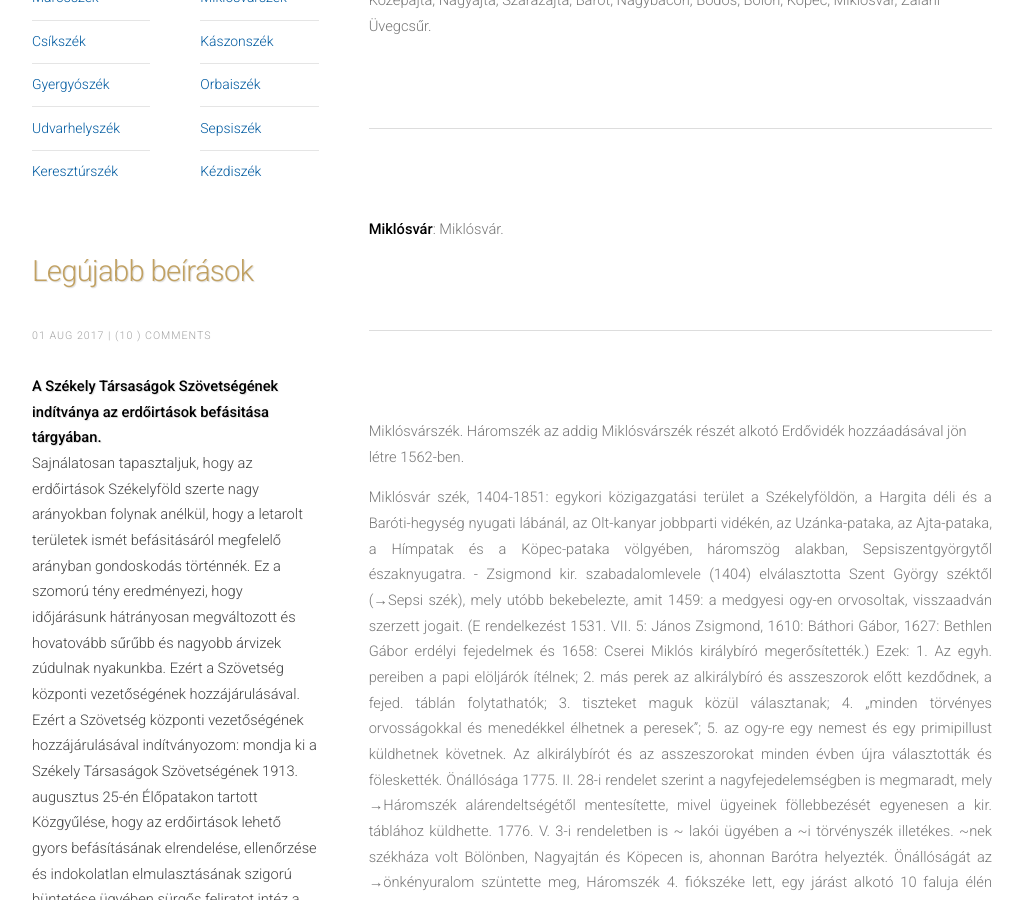
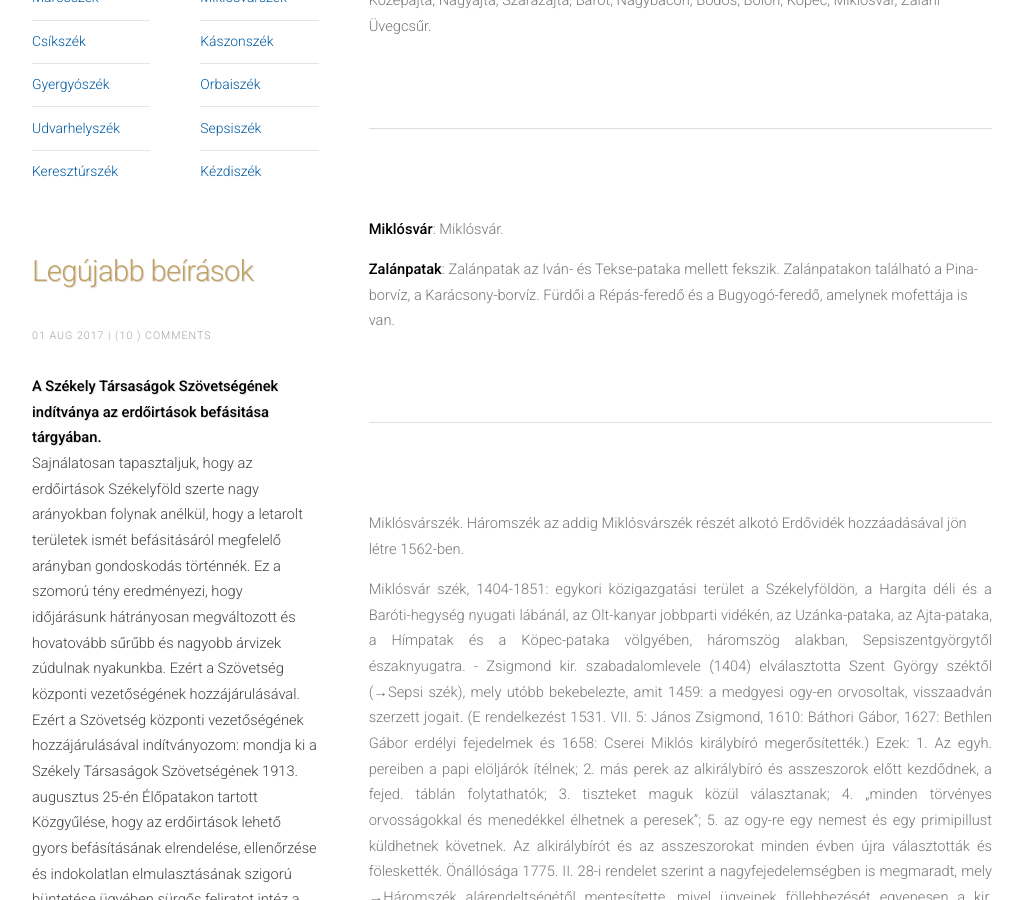
Before and after one commit to siculia/siculia.github.io, a Jekyll site: the page built from siculia-miklosvarszek.html, in a window 1280 px wide and 900 px high, scrolled down 823 px. Shown: the whole window, without its empty margins (128-1151 px from the left). Built offline with Jekyll 4.4.1, drawn with Linux system fonts in a browser that asks for light colours; nearby versions of some CDN libraries; library files that are not in the unit come from our copies.

Commit message:
Zalánpatak

```diff
--- a/siculia-haromszek.html
+++ b/siculia-haromszek.html
@@ -62,7 +62,7 @@ layout: default
 							<p style="text-align: left;"><b>Sugásfürdő</b>: Sugásfürdő borvízes fürdőtelep, korszerű szabadidő- és kezelőközponttal. Sugásfürdő egyik fő nevezetessége a Gőzlő, avagy Gyilkosbarlang. A sugásfürdői mofetta épületét 1894-ben építették. A település két sípályával várja a vendégeket.</p>
 							<p style="text-align: left;"><b>Szárazpatak</b>: Szárazpatak a Kászon-patak jobb parti mellékvölgyében található. Szárazpatak régi temploma a Kolomp-patak völgyében volt. Kézdiszárazpatak Marton­ka nevű helyén kénes ásványvízforrás tör a felszínre.</p>
 							<p style="text-align: left;"><b>Székelypetőfalva</b>: Székelypetőfalván megújult a Fortyogó borvízes medence és fatüzelésű szauna is rendelkezésre áll.</p>
-							<p style="text-align: left;"><b>Zalánpatak</b>: Zalánpatakon található a Pina-borvíz, a Karácsony-borvíz. Fürdői a Répás-feredő és a Bugyogó-feredő, amelynek mofettája is van.</p>
+							<p style="text-align: left;"><b>Zalánpatak</b>: Zalánpatak az Iván- és Tekse-pataka mellett fekszik. Zalánpatakon található a Pina-borvíz, a Karácsony-borvíz. Fürdői a Répás-feredő és a Bugyogó-feredő, amelynek mofettája is van.</p>
 							<p style="text-align: left;"><b>Vámoshíd</b>: Vámoshíd Aldobolytól vált külön, Sepsiszékhez tartozott.</p>
 							<p style="text-align: left;"><b>Uzonkafürdő</b>: Uzonkafürdő az Uzonka-patak völgyében fekszik, közigazgatásilag Nagybaconhoz tartozik. Az Uzonka-völgyben borvízes források fakadnak, ezek táplálják üdülőtelep borvizes strandját és az Uzonkai borvízes-lápot. A Fenyős-patak völgyében található az Istenkas nevet viselő borvizes medence. Az Istenkasba beömlő Érces-patak oldalában három nagyobb kőfülke alakult ki, két üregből ásványvíz folyik ki, amelyek kisebb esés után az Érces-patakot táplálják, a harmadikból ered az Érces-borvíz. Az Istenkas kőfüléi 1935-ben a Benedek Apó barlangja nevet kapta. </p>
 
--- a/siculia-miklosvarszek.html
+++ b/siculia-miklosvarszek.html
@@ -18,8 +18,10 @@ layout: default
 						</header>
 
 						<p style="text-align: left;">Középajta, Nagyajta, Szárazajta, Barót, Nagybacon, Bodos, Bölön, Köpec, Miklósvár, Zaláni Üvegcsűr.</p>
+
 						<hr></hr>
 						<p style="text-align: left;"><b>Miklósvár</b>: Miklósvár.</p>
+						<p style="text-align: left;"><b>Zalánpatak</b>: Zalánpatak az Iván- és Tekse-pataka mellett fekszik. Zalánpatakon található a Pina-borvíz, a Karácsony-borvíz. Fürdői a Répás-feredő és a Bugyogó-feredő, amelynek mofettája is van.</p>
 						<hr></hr>
 
 						<p>Miklósvárszék. Háromszék az addig Miklósvárszék részét alkotó Erdővidék hozzáadásával jön létre 1562-ben.</p>
```
